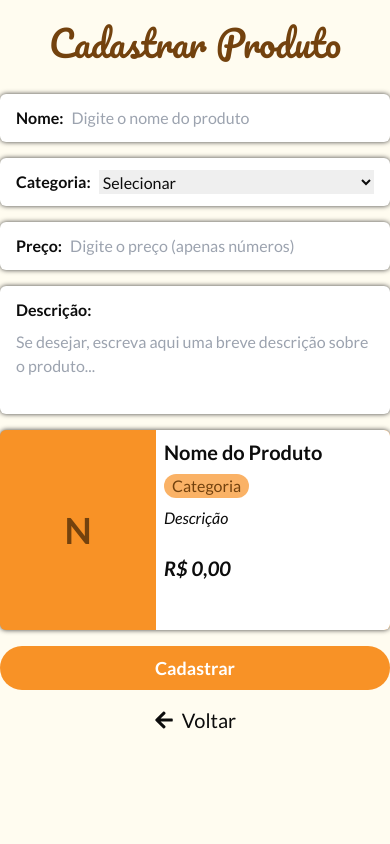
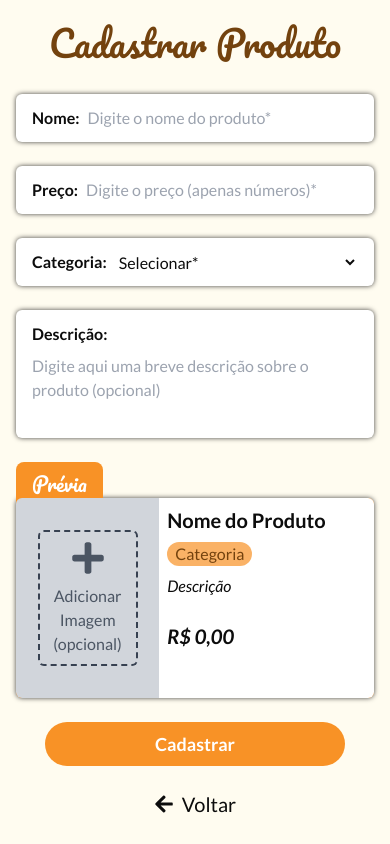
Before and after one commit to adejuniorr/Padaria-Web, a React (Vite) app in the folder frontend/: page /novo in a window 390 px wide. Built offline with nearby package versions, Linux system fonts and the light colour scheme.

Commit message:
:sparkles: feat: enhance product registration with image upload functionality and update product type

```diff
--- a/frontend/src/components/product-card/ProductCard.tsx
+++ b/frontend/src/components/product-card/ProductCard.tsx
@@ -1,24 +1,21 @@
-import { FaPlus } from "react-icons/fa"
 import { Category, Product } from "../../types/types"
+import ImageUploader from "./image-uploader/ImageUploader"
 
 type ProductCardProps = {
   product: Product,
   categories: Category[],
   changing?: boolean,
+  imageUpload?: (imgURL: string) => void
 }
 
-export const ProductCard = ({ product, categories, changing }: ProductCardProps) => {
+export const ProductCard = ({ product, categories, changing, imageUpload }: ProductCardProps) => {
   return (
-    <div className='sm:w-[400px] min-h-[200px] bg-orange rounded-md overflow-hidden shadow-custom-01 flex items-center justify-between'>
+    <div className='sm:w-[400px] min-h-[200px] bg-orange rounded-md overflow-hidden shadow-custom-01 flex items-center justify-between z-10'>
       <div className='relative w-[40%] min-h-[200px]'>
-        {changing && (
-          <div className='absolute z-10 bg-gray-600 opacity-0 hover:opacity-75 cursor-pointer w-full h-full flex flex-col items-center justify-center'>
-            <FaPlus className="text-5xl" />
-            <span className="break-words w-[50%] text-center">Adicionar Imagem</span>
-          </div>
-        )}
         <div className="flex items-center justify-center min-h-[200px]">
-          {product.img ? (
+          {changing ? (
+            <ImageUploader uploadImageInForm={imageUpload!} />
+          ) : product.img ? (
             <img src={product.img} alt={product.imgAlt} />
           ) : (
             <p className='text-4xl text-brown font-bold'>{product.nome[0]}</p>
--- /dev/null
+++ b/frontend/src/components/product-card/image-uploader/ImageUploader.tsx
@@ -0,0 +1,83 @@
+import { useState, useRef } from "react"
+import { FaEdit, FaPlus, FaTrash } from "react-icons/fa"
+
+type ImageUploaderProps = {
+  uploadImageInForm: (imgURL: string) => void
+}
+
+const ImageUploader = ({ uploadImageInForm }: ImageUploaderProps) => {
+  const [imgURL, setImgURL] = useState<string>("");
+  const inputFileRef = useRef<HTMLInputElement>(null);
+
+  const handleImageUpload = (e: React.MouseEvent<HTMLButtonElement, MouseEvent>) => {
+    e.preventDefault();
+
+    inputFileRef.current?.click();
+  }
+
+  const uploadImageDisplay = () => {
+    if (!inputFileRef.current?.files) return;
+
+    const uploadedFile = inputFileRef.current.files[0];
+    // const cashedURL = URL.createObjectURL(uploadedFile);
+
+    // setImgURL(cashedURL);
+    // uploadImageInForm(cashedURL);
+
+    const reader = new FileReader();
+
+    reader.onload = () => {
+      const base64ImgString = reader.result as string;
+      setImgURL(base64ImgString);
+      uploadImageInForm(base64ImgString);
+    }
+
+    reader.readAsDataURL(uploadedFile);
+  }
+
+  return (
+    <>
+      <img
+        src={imgURL}
+        alt="Imagem do produto"
+        className={`${imgURL ? "block" : "hidden"} object-cover min-h-[200px] z-10`}
+      />
+      <div className="absolute z-20 bottom-0 flex gap-4">
+        <button
+          type="button"
+          onClick={handleImageUpload}
+          className={`${imgURL ? "block" : "hidden"} bg-orange px-4 text-white text-lg rounded-t-md w-fit p-1 shadow-custom-01`}
+        >
+          <FaEdit />
+        </button>
+        <button
+          type="button"
+          onClick={() => setImgURL("")}
+          className={`${imgURL ? "block" : "hidden"} bg-orange px-4 text-white text-lg rounded-t-md w-fit p-1 shadow-custom-01`}
+        >
+          <FaTrash />
+        </button>
+      </div>
+      <div className='absolute bg-gray-300 text-gray-600 cursor-pointer flex flex-col items-center justify-center w-full h-full'>
+        <button
+          type="button"
+          onClick={handleImageUpload}
+          className="flex flex-col items-center gap-2 border-2 border-dashed border-gray-700 rounded-md p-2"
+        >
+          <FaPlus className="text-4xl" />
+          <span className="break-words w-[80px] text-center">Adicionar Imagem (opcional)</span>
+        </button>
+        <input
+          type="file"
+          hidden
+          ref={inputFileRef}
+          onChange={uploadImageDisplay}
+          name="image-input"
+          id="image-input"
+        />
+      </div>
+    </>
+  )
+}
+
+export default ImageUploader
--- a/frontend/src/components/register-product/RegisterProduct.tsx
+++ b/frontend/src/components/register-product/RegisterProduct.tsx
@@ -12,7 +12,7 @@ import { useContext } from 'react';
 import { RegisterProductContext } from '../../contexts/register-product-ctx/RegisterProductContext';
 
 export default function RegisterProduct() {
-  const { register, handleSubmit, formState: { errors } } = useProductForm();
+  const { register, setValue, handleSubmit, formState: { errors } } = useProductForm();
   const categories = [
     {
       name: 'Todos',
@@ -42,13 +42,13 @@ export default function RegisterProduct() {
   } = useContext(RegisterProductContext);
 
   return (
-    <div className='py-4 h-screen'>
+    <div className='p-4 h-screen'>
       <h2 className='text-brown text-center mb-6 font-pacifico'>
         Cadastrar Produto
       </h2>
       <form
         onSubmit={handleSubmit(onSubmit)}
-        className='flex flex-col gap-4'
+        className='flex flex-col items-center gap-6'
       >
         <InputField
           label='Nome'
@@ -56,10 +56,24 @@ export default function RegisterProduct() {
           input={
             <input
               type="text"
-              placeholder='Digite o nome do produto'
+              placeholder='Digite o nome do produto*'
               {...register('nome')}
               onChangeCapture={handleNameChange}
               className='outline-none w-full'
+            />
+          }
+        />
+        <InputField
+          label='Preço'
+          error={errors.preco}
+          input={
+            <input
+              type="text"
+              value={price === "0,00" ? "" : price}
+              placeholder='Digite o preço (apenas números)*'
+              onChangeCapture={handlePriceChange}
+              {...register('preco')}
+              className='outline-none w-full '
             />
           }
         />
@@ -70,27 +84,13 @@ export default function RegisterProduct() {
             <select
               {...register('categoria')}
               onChangeCapture={handleCategoryChange}
-              className='outline-none w-full cursor-pointer'
+              className='outline-none w-full cursor-pointer bg-white'
             >
-              <option value="Selecionar">Selecionar</option>
+              <option value="Selecionar">Selecionar*</option>
               <option value="Pães">Pães</option>
               <option value="Doces">Doces</option>
               <option value="Salgados">Salgados</option>
             </select>
-          }
-        />
-        <InputField
-          label='Preço'
-          error={errors.preco}
-          input={
-            <input
-              type="text"
-              value={price === "0,00" ? "" : price}
-              placeholder='Digite o preço (apenas números)'
-              onChangeCapture={handlePriceChange}
-              {...register('preco')}
-              className='outline-none w-full '
-            />
           }
         />
         <InputField
@@ -100,18 +100,21 @@ export default function RegisterProduct() {
           input={
             <textarea
               rows={3}
-              placeholder='Se desejar, escreva aqui uma breve descrição sobre o produto...'
+              placeholder='Digite aqui uma breve descrição sobre o produto (opcional)'
               {...register('descricao')}
               onChangeCapture={handleDescriptionChange}
               className='outline-none w-full resize-none'
             />
           }
         />
-        <ProductCard product={product} categories={categories} changing />
+        <div className='relative mt-2 w-full'>
+          <span className='lg:hidden font-pacifico text-xl bg-orange text-white rounded-t-lg px-4 py-1'>Prévia</span>
+          <ProductCard product={product} categories={categories} changing imageUpload={(imgURL: string) => setValue('img', imgURL)} />
+        </div>
         <Button type='submit'>
           Cadastrar
         </Button>
-        <Link to="/" className='flex items-center gap-2 text-xl mx-auto hover:underline'>
+        <Link to="/" className='flex items-center gap-2 text-xl mx-auto hover:underline pb-4'>
           <FaArrowLeft />
           Voltar
         </Link>
--- a/frontend/src/contexts/register-product-ctx/RegisterProductContext.tsx
+++ b/frontend/src/contexts/register-product-ctx/RegisterProductContext.tsx
@@ -2,27 +2,30 @@ import { createContext } from 'react';
 import { Product } from '../../types/types';
 
 type RegisterProductContextProps = {
+  price: string;
   product: Product;
-  price: string;
+  setProduct: (product: Product) => void;
   handleNameChange: (event: React.ChangeEvent<HTMLInputElement>) => void;
+  handlePriceChange: (event: React.ChangeEvent<HTMLInputElement>) => void;
   handleCategoryChange: (event: React.ChangeEvent<HTMLSelectElement>) => void;
-  handlePriceChange: (event: React.ChangeEvent<HTMLInputElement>) => void;
   handleDescriptionChange: (event: React.ChangeEvent<HTMLTextAreaElement>) => void;
   onSubmit: (data: unknown) => void;
 };
 
 export const RegisterProductContext = createContext<RegisterProductContextProps>({
+  price: '0,00',
   product: {
     id: 1,
     nome: 'Nome do Produto',
+    preco: 0.00,
     categoria: 'Categoria',
     descricao: 'Descrição',
-    preco: 0.00,
+    img: '',
   },
-  price: '0,00',
+  setProduct: () => { },
   handleNameChange: () => { },
+  handlePriceChange: () => { },
   handleCategoryChange: () => { },
-  handlePriceChange: () => { },
   handleDescriptionChange: () => { },
   onSubmit: () => { },
 });
--- a/frontend/src/contexts/register-product-ctx/RegisterProductProvider.tsx
+++ b/frontend/src/contexts/register-product-ctx/RegisterProductProvider.tsx
@@ -18,7 +18,6 @@ export const RegisterProductProvider = ({ children }: { children: ReactNode }) =
   const onSubmit = async (data: unknown) => {
     await axios.post('http://localhost:8000/api/produtos', data);
     navigate('/');
-
   };
 
   const handleNameChange = (event: React.ChangeEvent<HTMLInputElement>) => {
@@ -30,17 +29,6 @@ export const RegisterProductProvider = ({ children }: { children: ReactNode }) =
     }
 
     setProduct({ ...product, nome: name });
-  }
-
-  const handleCategoryChange = (event: React.ChangeEvent<HTMLSelectElement>) => {
-    const category = event.target.value;
-
-    if (category === 'Selecionar') {
-      setProduct({ ...product, categoria: 'Categoria' });
-      return;
-    }
-
-    setProduct({ ...product, categoria: category });
   }
 
   const handlePriceChange = (event: React.ChangeEvent<HTMLInputElement>) => {
@@ -62,6 +50,17 @@ export const RegisterProductProvider = ({ children }: { children: ReactNode }) =
     setProduct({ ...product, preco: numericValue / 100 });
   };
 
+  const handleCategoryChange = (event: React.ChangeEvent<HTMLSelectElement>) => {
+    const category = event.target.value;
+
+    if (category === 'Selecionar') {
+      setProduct({ ...product, categoria: 'Categoria' });
+      return;
+    }
+
+    setProduct({ ...product, categoria: category });
+  }
+
   const handleDescriptionChange = (event: React.ChangeEvent<HTMLTextAreaElement>) => {
     const description = event.target.value;
 
@@ -76,10 +75,11 @@ export const RegisterProductProvider = ({ children }: { children: ReactNode }) =
   return (
     <RegisterProductContext.Provider value={{
       product,
+      setProduct,
       price,
       handleNameChange,
+      handlePriceChange,
       handleCategoryChange,
-      handlePriceChange,
       handleDescriptionChange,
       onSubmit,
     }}>
--- a/frontend/src/types/types.ts
+++ b/frontend/src/types/types.ts
@@ -6,9 +6,9 @@ export type Category = {
 export type Product = {
   id: number;
   nome: string;
+  preco: number;
   categoria: string;
   descricao: string;
-  preco: number;
   img?: string;
-  imgAlt?: string;
+  imgAlt?: "Imagem meramente ilustrativa do produto";
 };
--- a/frontend/src/validation/productSchema.ts
+++ b/frontend/src/validation/productSchema.ts
@@ -9,6 +9,7 @@ export const productSchema = z.object({
     .min(1, 'O preço do produto deve ser informado')
     .max(6, 'O preço deve ser abaixo de R$ 1000,00')
     .transform((val) => parseFloat(val.replace(',', '.'))),
+  img: z.string().optional(),
 });
 
 export type ProductForm = z.infer<typeof productSchema>;
```
